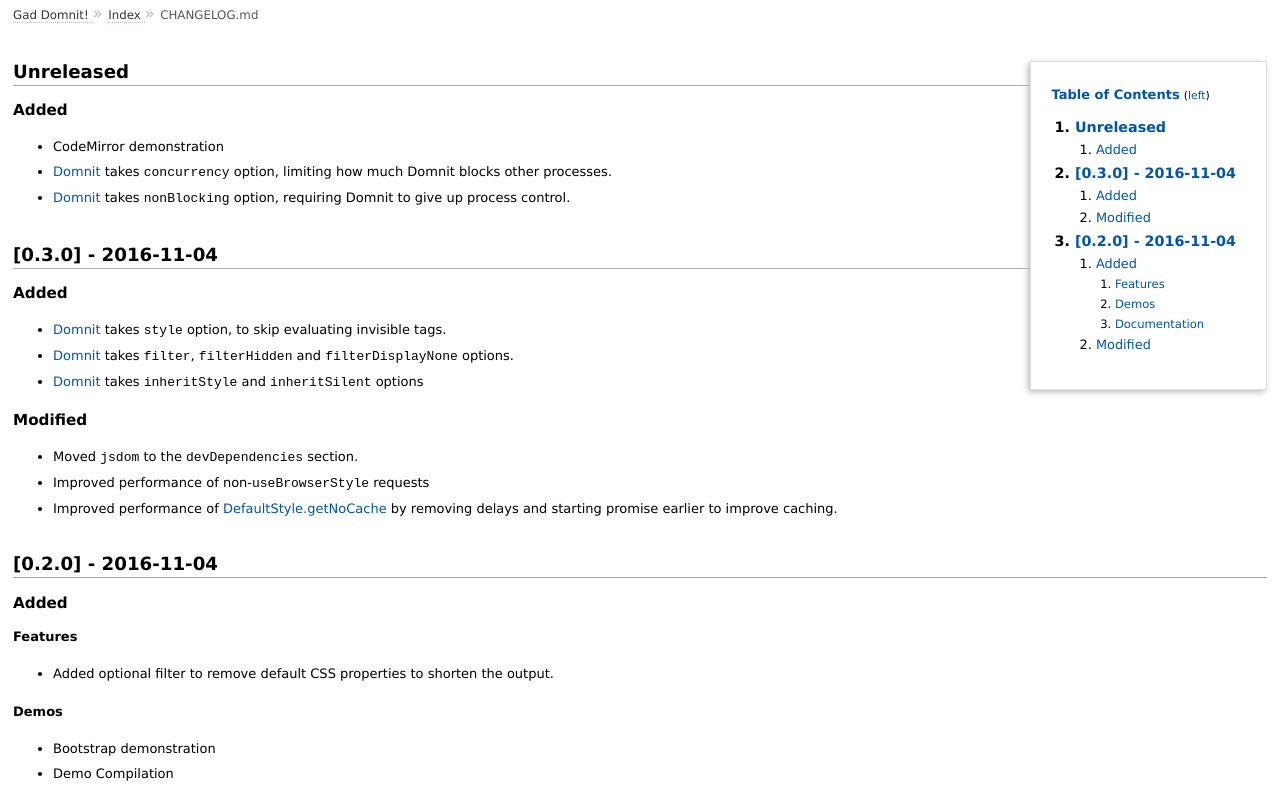
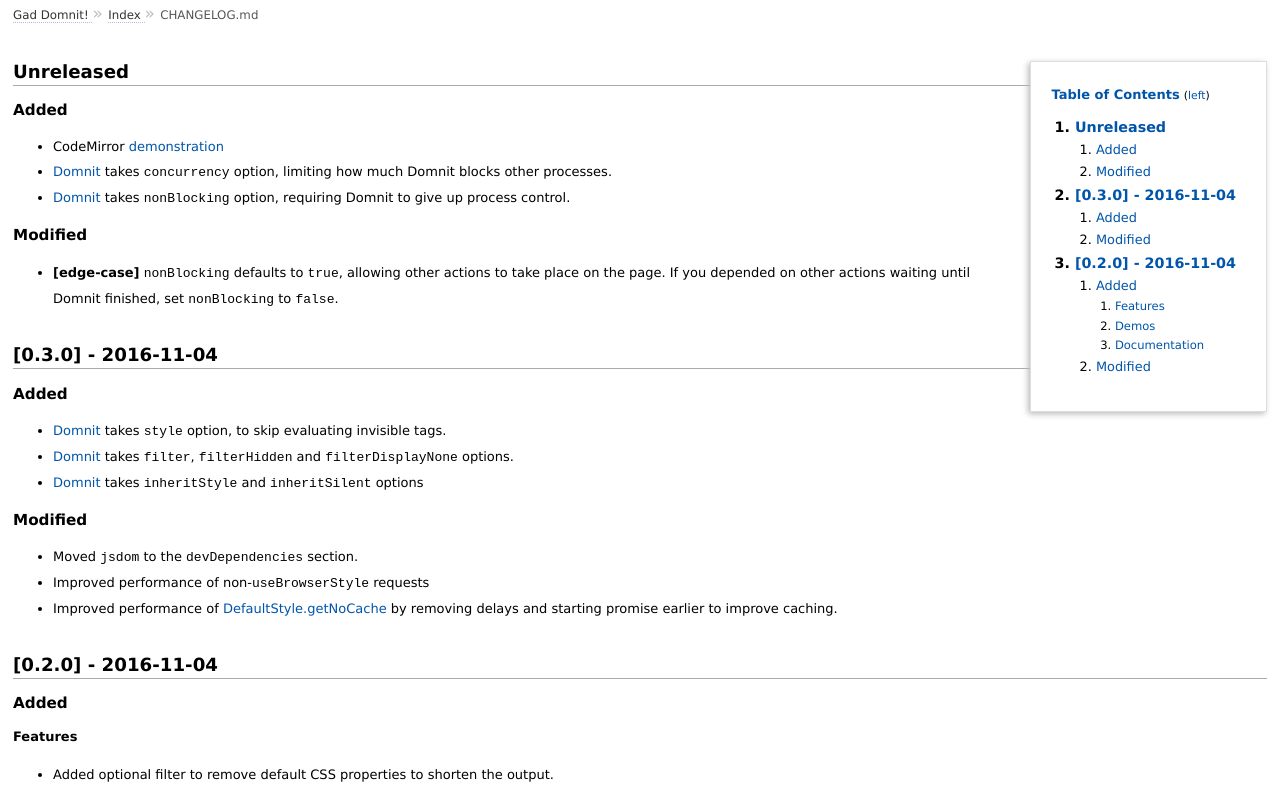
Before and after one commit to rweda/gaddomnit, a website: page docs/extra/CHANGELOG.md.html in a window 1280 px wide. Shown: the top 796 px of the page. Drawn offline with Linux system fonts and the light colour scheme.

Commit message:
Mentioned breaking edge-case, added link to CodeMirror demo.

```diff
--- a/docs/extra/CHANGELOG.md.html
+++ b/docs/extra/CHANGELOG.md.html
@@ -37,9 +37,14 @@
         <h2 id="unreleased">Unreleased</h2>
 <h3 id="added">Added</h3>
 <ul>
-<li>CodeMirror demonstration</li>
+<li>CodeMirror <a href="https://rweda.github.io/gaddomnit/demo/codemirror.html">demonstration</a></li>
 <li><a href="https://rweda.github.io/gaddomnit/#https://rweda.github.io/gaddomnit/class/Domnit.html#constructor-dynamic">Domnit</a> takes <code>concurrency</code> option, limiting how much Domnit blocks other processes.</li>
 <li><a href="https://rweda.github.io/gaddomnit/#https://rweda.github.io/gaddomnit/class/Domnit.html#constructor-dynamic">Domnit</a> takes <code>nonBlocking</code> option, requiring Domnit to give up process control.</li>
+</ul>
+<h3 id="modified">Modified</h3>
+<ul>
+<li><strong>[edge-case]</strong> <code>nonBlocking</code> defaults to <code>true</code>, allowing other actions to take place on the page.  If you depended
+on other actions waiting until Domnit finished, set <code>nonBlocking</code> to <code>false</code>.</li>
 </ul>
 <h2 id="-0-3-0-2016-11-04">[0.3.0] - 2016-11-04</h2>
 <h3 id="added">Added</h3>
```
Also changed, not shown: CHANGELOG.md.
